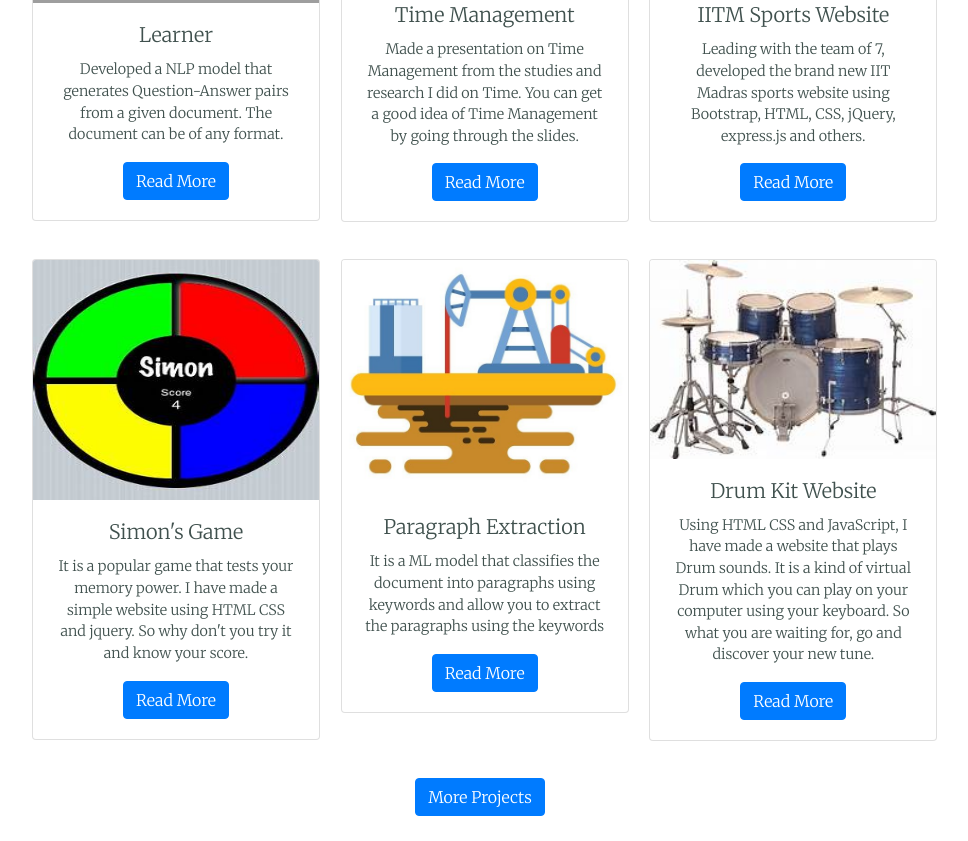
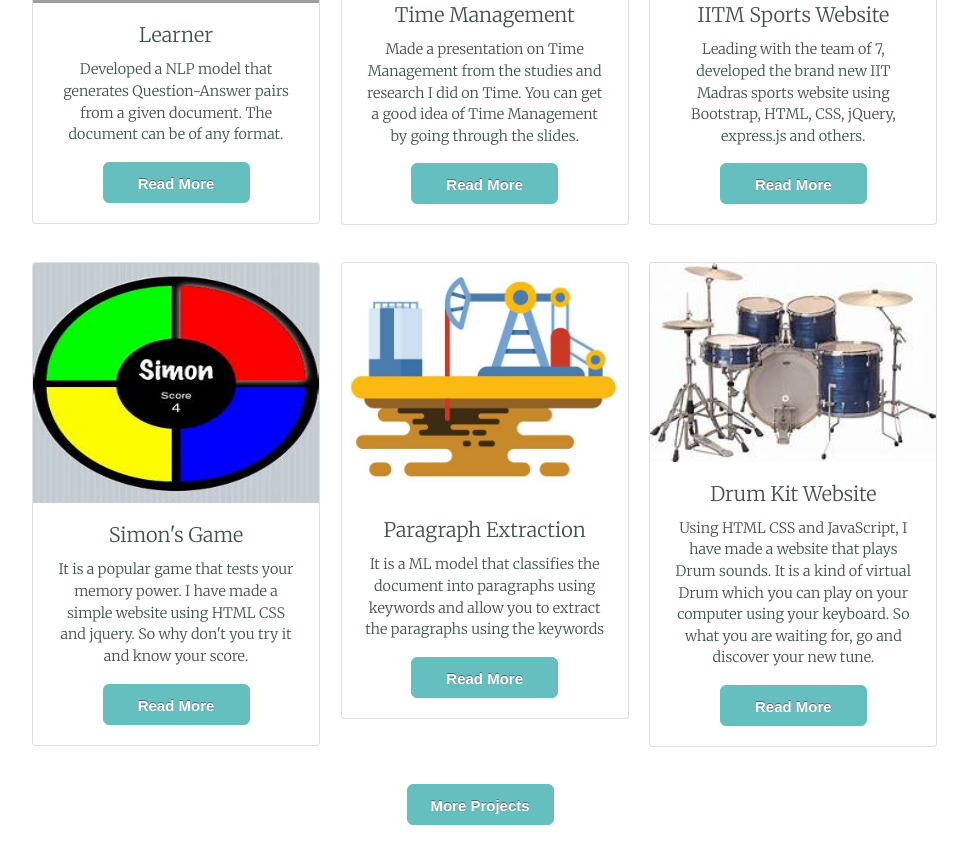
Before and after one commit to ppcool1163/My_Website, a plain HTML site: page index.html in a window 1280 px wide. Shown: the part 3199-4040 px from the top of the page, without its empty margins (160-1128 px from the left). Drawn offline with nearby package versions, Linux system fonts and the light colour scheme; grey boxes are pictures that could not be loaded; a script that the page names is missing.

Commit message:
Update index.html

```diff
--- a/index.html
+++ b/index.html
@@ -96,7 +96,7 @@
                 <h5 class="card-title">Learner</h5>
                 <p class="card-text" style="font-size: 0.9rem">Developed a NLP model that generates Question-Answer pairs from a given document.
                 The document can be of any format.</p>
-                <a href="https://github.com/ppcool1163/question_answer_generator" class="btn btn-primary">Read More</a>
+                <a href="https://github.com/ppcool1163/question_answer_generator" class="project-btn">Read More</a>
               </div>
             </div>
           </div>
@@ -107,7 +107,7 @@
                 <h5 class="card-title">Time Management</h5>
                 <p class="card-text" style="font-size: 0.9rem">Made a presentation on Time Management from the studies and research I did on Time.
                 You can get a good idea of Time Management by going through the slides.</p>
-                <a href="https://github.com/ppcool1163/time-management" class="btn btn-primary">Read More</a>
+                <a href="https://github.com/ppcool1163/time-management" class="project-btn">Read More</a>
               </div>
             </div>
           </div>
@@ -118,7 +118,7 @@
                 <h5 class="card-title">IITM Sports Website</h5>
                 <p class="card-text" style="font-size: 0.9rem">Leading with the team of 7, developed the brand new IIT Madras sports website using
                 Bootstrap, HTML, CSS, jQuery, express.js and others.</p>
-                <a href="https://github.com/ppcool1163/IITM_Sports_website" class="btn btn-primary">Read More</a>
+                <a href="https://github.com/ppcool1163/IITM_Sports_website" class="project-btn">Read More</a>
               </div>
             </div>
           </div>
@@ -129,7 +129,7 @@
                 <h5 class="card-title">Simon's Game</h5>
                 <p class="card-text" style="font-size: 0.9rem">It is a popular game that tests your memory power. I have made a simple website using HTML CSS and jquery.
                 So why don't you try it and know your score.</p>
-                <a href="https://github.com/ppcool1163/Simon-s_Game" class="btn btn-primary">Read More</a>
+                <a href="https://github.com/ppcool1163/Simon-s_Game" class="project-btn">Read More</a>
               </div>
             </div>
           </div>
@@ -140,7 +140,7 @@
                 <h5 class="card-title">Paragraph Extraction</h5>
                 <p class="card-text" style="font-size: 0.9rem">It is a ML model that classifies the document into paragraphs using keywords and allow you
                   to extract the paragraphs using the keywords</p>
-                <a href="https://github.com/ppcool1163/paragraph_extraction" class="btn btn-primary">Read More</a>
+                <a href="https://github.com/ppcool1163/paragraph_extraction" class="project-btn">Read More</a>
               </div>
             </div>
           </div>
@@ -151,12 +151,12 @@
                 <h5 class="card-title">Drum Kit Website</h5>
                 <p class="card-text" style="font-size: 0.9rem">Using HTML CSS and JavaScript, I have made a website that plays Drum sounds. It is a kind of virtual
                 Drum which you can play on your computer using your keyboard. So what you are waiting for, go and discover your new tune.</p>
-                <a href="https://github.com/ppcool1163/Drum-Kit" class="btn btn-primary">Read More</a>
+                <a href="https://github.com/ppcool1163/Drum-Kit" class="project-btn">Read More</a>
               </div>
             </div>
           </div>
           <div class="proj-btn">
-            <a href="https://github.com/ppcool1163?tab=repositories" class="btn btn-primary">More Projects</a>
+            <a href="https://github.com/ppcool1163?tab=repositories" class="project-btn">More Projects</a>
           </div>
         </div>
     </section>
```
